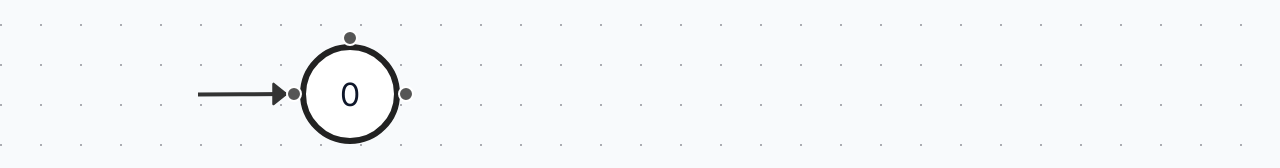
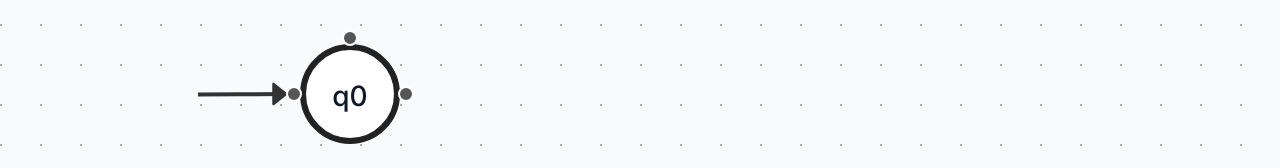
Before and after one commit to poopaapopa/diplom, a React (Create React App) app: page / in a window 1280 px wide. Shown: the part 241-409 px from the top of the page. Built offline with nearby package versions, Linux system fonts and the light colour scheme.

Commit message:
nodes input

```diff
--- a/src/App.tsx
+++ b/src/App.tsx
@@ -53,7 +53,7 @@ const initialNodes: Node[] = [
     selectable: false,
     style: { opacity: 0, width: 0, height: 0, pointerEvents: 'none' },
   },
-  { id: '0', type: 'fsmNode', position: { x: 100, y: 100 }, data: { label: '0' } },
+  { id: '0', type: 'fsmNode', position: { x: 100, y: 100 }, data: { label: 'q0' } },
 ];
 
 const initialEdges: Edge[] = [
@@ -134,7 +134,7 @@ function Flow() {
         id: newNodeId,
         type: 'fsmNode',
         position,
-        data: { label: newNodeId },
+        data: { label: `q${newNodeId}` },
       };
 
       setNodes((nds) => nds.concat(newNode));
--- a/src/components/edge.tsx
+++ b/src/components/edge.tsx
@@ -37,7 +37,24 @@ function TransitionEdge({
   });
 
   const onInputChange = (evt: React.ChangeEvent<HTMLInputElement>) => {
-    setEdges((eds) => eds.map((e) => (e.id === id ? { ...e, data: { ...e.data, symbol: evt.target.value } } : e)));
+    setEdges((eds) =>
+      eds.map((edge) => {
+        if (edge.id === id) {
+          return { ...edge, data: { ...edge.data, symbol: evt.target.value } };
+        }
+        return edge;
+      })
+    );
+  };
+
+  const onBlur = () => {
+    const symbol = (data?.symbol as string) || "";
+
+    if (symbol.trim() === "") {
+      setEdges((eds) =>
+        eds.map((e) => (e.id === id ? { ...e, data: { ...e.data, symbol: "ε" } } : e))
+      );
+    }
   };
 
   return (
@@ -54,9 +71,10 @@ function TransitionEdge({
         >
           <input
             ref={inputRef}
-            className="fsm-edge-input"
-            defaultValue={data?.symbol as string || ''}
+            className="fsm-input"
+            defaultValue={data?.symbol as string}
             onChange={onInputChange}
+            onBlur={onBlur}
             maxLength={1}
           />
         </div>
--- a/src/components/node.tsx
+++ b/src/components/node.tsx
@@ -1,4 +1,4 @@
-import React from 'react';
+import React, { useEffect, useRef } from 'react';
 import {
   Handle,
   Position,
@@ -8,7 +8,8 @@ import {
 } from '@xyflow/react';
 
 const FSMNode = ({ id, data }: NodeProps) => {
-  const { setEdges, getEdges } = useReactFlow();
+  const { setEdges, getEdges, setNodes } = useReactFlow();
+  const inputRef = useRef<HTMLInputElement>(null);
   const nodeClasses = `fsm-node ${data.isInitial ? 'initial' : ''} ${data.isFinal ? 'final' : ''}`;
 
   const toggleLoop = (e: React.MouseEvent) => {
@@ -42,6 +43,29 @@ const FSMNode = ({ id, data }: NodeProps) => {
     }
   };
 
+  useEffect(() => {
+    inputRef.current?.focus();
+  }, [id, setNodes]);
+
+  const onLabelChange = (evt: React.ChangeEvent<HTMLInputElement>) => {
+    setNodes((nds) =>
+      nds.map((n) => {
+        if (n.id === id) {
+          return { ...n, data: { ...n.data, label: evt.target.value } };
+        }
+        return n;
+      })
+    );
+  };
+
+  const onBlur = () => {
+    if (!data.label || (data.label as string).trim() === "") {
+      setNodes((nds) =>
+        nds.map((n) => (n.id === id ? { ...n, data: { ...n.data, label: `q${id}` } } : n))
+      );
+    }
+  };
+
   return (
     <div className={nodeClasses}>
       <div className="fsm-node__loop-dot" onClick={toggleLoop} />
@@ -50,17 +74,26 @@ const FSMNode = ({ id, data }: NodeProps) => {
         type="source"
         position={Position.Top}
         id="loop-source"
+        isConnectable={false}
         style={{ left: '60%', opacity: 0, pointerEvents: 'none' }}
       />
       <Handle
         type="target"
         position={Position.Top}
         id="loop-target"
+        isConnectable={false}
         style={{ left: '40%', opacity: 0, pointerEvents: 'none' }}
       />
 
       <Handle type="target" position={Position.Left} id="main-target" />
-      <div className="fsm-node-inner">{data.label as string}</div>
+      <input
+        ref={inputRef}
+        className="fsm-input"
+        value={data.label as string}
+        onChange={onLabelChange}
+        onBlur={onBlur}
+        maxLength={3}
+      />
       <Handle type="source" position={Position.Right} id="main-source" />
     </div>
   );
--- a/src/index.scss
+++ b/src/index.scss
@@ -67,7 +67,7 @@ $node-size: 50px;
   }
 }
 
-.fsm-edge-input {
+.fsm-input {
   width: 30px;
   height: 20px;
   border-radius: 4px;
```
